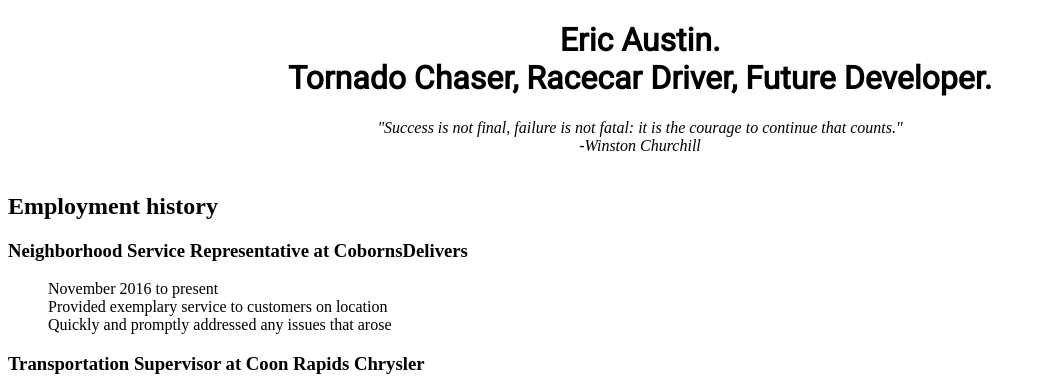
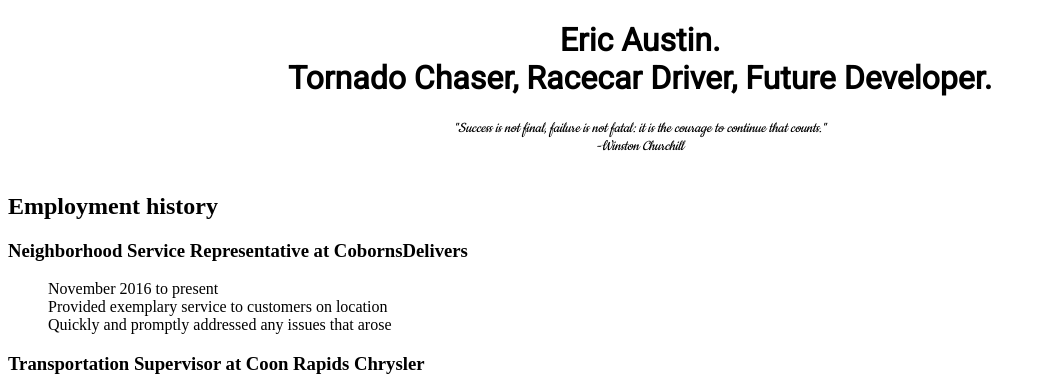
Before and after one commit to EricAustin/ericaustin.github.io, a PHP site: page / in a window 1280 px wide. Shown: the top 392 px of the page, without its empty margins (0-1046 px from the left). Run offline with PHP 8.4, Linux system fonts and the light colour scheme.

Commit message:
Update style.css

```diff
--- a/style.css
+++ b/style.css
@@ -2,6 +2,6 @@
 h1 {
   font-family: 'Roboto', sans-serif;
   }
-quote {
+.quote {
   font-family: 'Cookie', sans-serif;
   }
```
